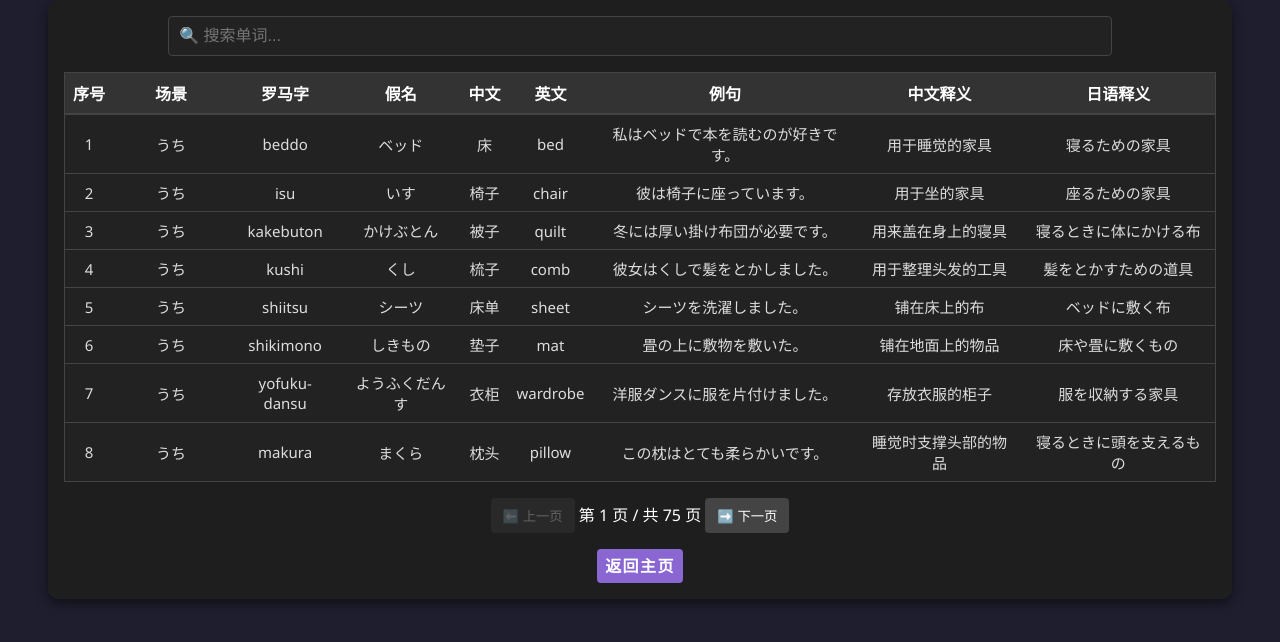
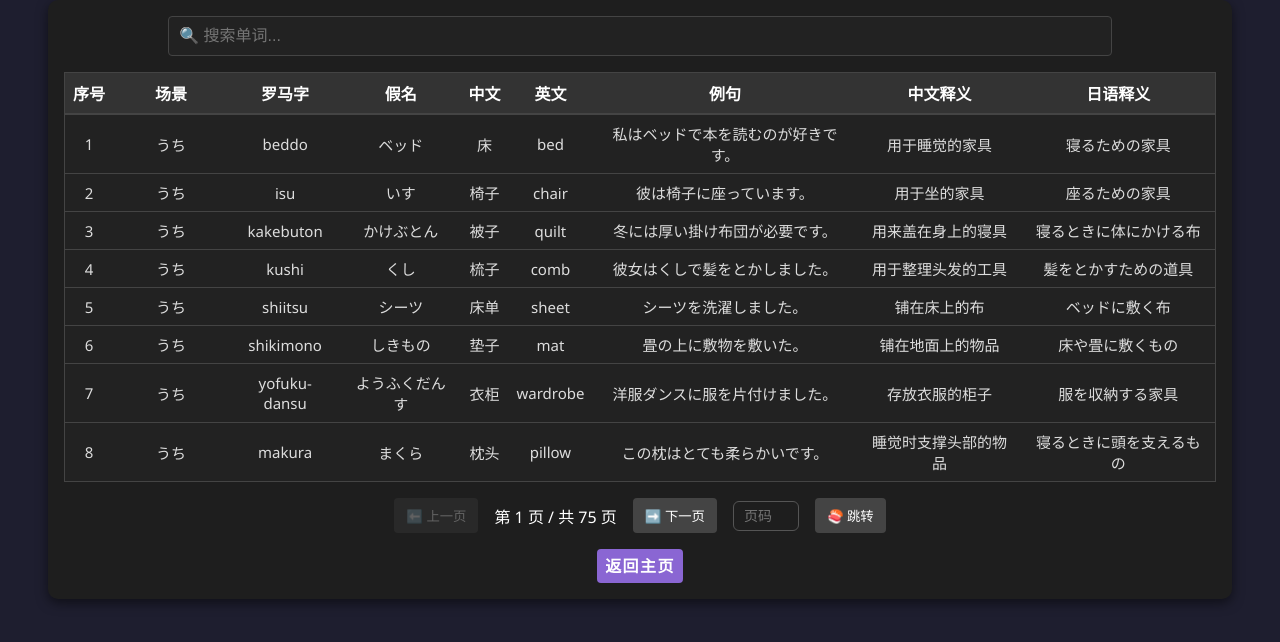
Before and after one commit to kok-s0s/japan, a plain HTML site: page database.html in a window 1280 px wide. Drawn offline with Linux system fonts and the light colour scheme.

Commit message:
add page jump function

```diff
--- a/database.html
+++ b/database.html
@@ -35,6 +35,8 @@
         <button id="prevPage">⬅️ 上一页</button>
         <span id="pageInfo">第 1 页</span>
         <button id="nextPage">➡️ 下一页</button>
+        <input type="number" id="jumpPageInput" min="1" placeholder="页码" />
+        <button id="jumpPageBtn">🍣 跳转</button>
       </div>
 
       <button id="backHomePageBtn" class="purple-btn">返回主页</button>
--- a/scripts/database.js
+++ b/scripts/database.js
@@ -113,3 +113,16 @@ document.getElementById('backHomePageBtn').addEventListener('click', () => {
 
 // 加载 CSV
 loadCSVData();
+
+document.getElementById('jumpPageBtn').addEventListener('click', () => {
+  const input = document.getElementById('jumpPageInput');
+  const page = parseInt(input.value, 10);
+  const totalPages = Math.ceil(filteredData.length / wordsPerPage);
+
+  if (!isNaN(page) && page >= 1 && page <= totalPages) {
+    currentPage = page;
+    displayWords();
+  } else {
+    alert(`请输入 1 到 ${totalPages} 之间的页码`);
+  }
+});
--- a/styles/database.css
+++ b/styles/database.css
@@ -43,7 +43,7 @@ tr:hover {
   background-color: #444;
 }
 
-input {
+#searchBox {
   padding: 10px;
   width: 80%;
   font-size: 16px;
@@ -52,6 +52,12 @@ input {
   border: 1px solid #444;
   outline: none;
   border-radius: 4px;
+}
+
+.pagination {
+  display: flex;
+  align-items: center;
+  gap: 1rem;
 }
 
 .pagination button {
@@ -65,6 +71,34 @@ input {
 
 .pagination button:hover {
   background-color: #666;
+}
+
+#jumpPageInput {
+  width: 44px;
+  padding: 6px 10px;
+  background-color: #1e1e1e;
+  color: #ffffff;
+  border: 1px solid #555;
+  border-radius: 6px;
+  font-size: 14px;
+  outline: none;
+  -moz-appearance: textfield;
+}
+
+#jumpPageInput::-webkit-outer-spin-button,
+#jumpPageInput::-webkit-inner-spin-button {
+  -webkit-appearance: none;
+  margin: 0;
+}
+
+#jumpPageInput[type='number'] {
+  -moz-appearance: textfield;
+}
+
+#jumpPageInput:hover,
+#jumpPageInput:focus {
+  border-color: #8ab4f8;
+  box-shadow: 0 0 4px #8ab4f860;
 }
 
 button:disabled {
```
